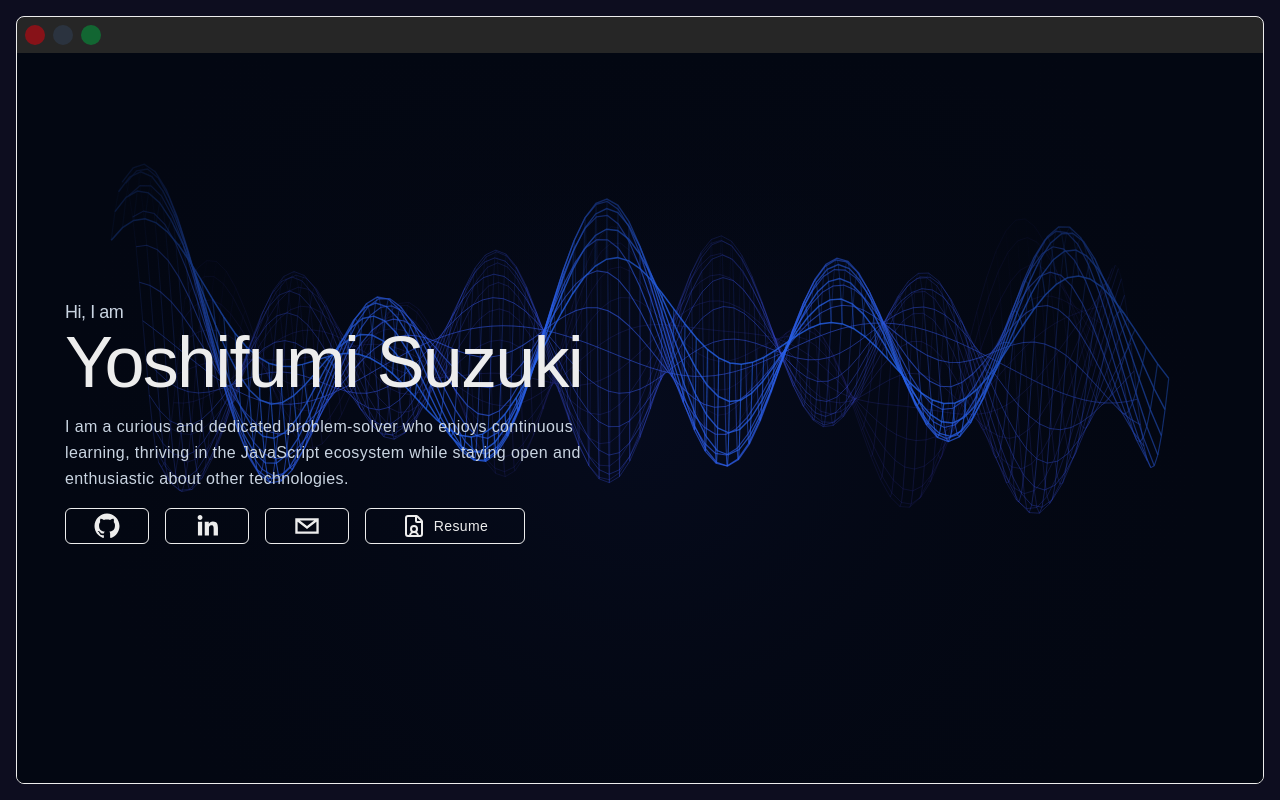
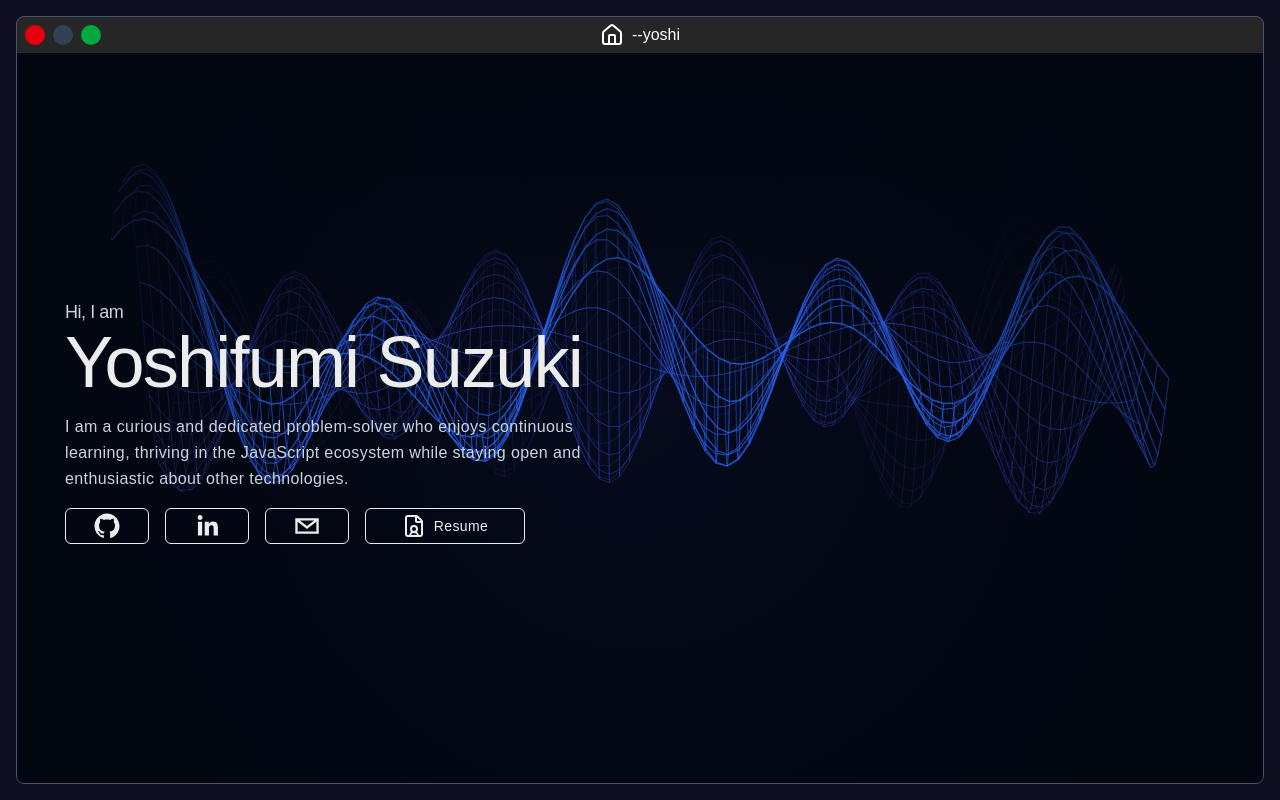
Before and after one commit to Yoshifumi12/portfolio, a Next.js app: page / in a window 1280 px wide. Built offline with nearby package versions, Linux system fonts and the light colour scheme.

Commit message:
feat(layout): move container to a separate component and add animations

```diff
--- /dev/null
+++ b/app/components/Container.tsx
@@ -0,0 +1,37 @@
+'use client'
+
+import { House, Minimize2, X } from 'lucide-react'
+import { motion } from 'framer-motion'
+const containerVariants = {
+  hidden: { opacity: 0, x: 60 },
+  visible: { opacity: 1, x: 0, transition: { duration: 2 } },
+}
+
+export default function Container({ children }: { children: React.ReactNode }) {
+  return (
+    <motion.div initial="hidden" animate="visible" variants={containerVariants}>
+      <div className="relative flex h-dvh overflow-hidden p-4">
+        <div className="relative overflow-hidden rounded-lg border border-slate-600 transition-all duration-700 size-full bg-neutral-800 flex flex-col">
+          <div className="flex gap-2 p-2 shrink-0 items-center relative">
+            <div className="flex gap-2 z-10">
+              <div className="bg-red-600 text-red-600 hover:text-red-800 rounded-full w-5 h-5 cursor-pointer">
+                <X width={20} height={20} />
+              </div>
+              <div className="bg-slate-700 rounded-full w-5 h-5" />
+              <div className="bg-green-600 text-green-600 hover:text-green-800 rounded-full w-5 h-5 cursor-pointer overflow-hidden">
+                <Minimize2 width={20} height={20} className="rotate-90" />
+              </div>
+            </div>
+            <div className="absolute left-1/2 top-1/2 -translate-x-1/2 -translate-y-1/2 flex items-center gap-x-2 text-white font-medium pointer-events-none">
+              <House />
+              --yoshi
+            </div>
+          </div>
+          <div className="bg-black flex-1 overflow-y-auto scrollbar-thin scrollbar-thumb-gray-400 scrollbar-track-gray-600 hover:scrollbar-thumb-gray-300">
+            {children}
+          </div>
+        </div>
+      </div>
+    </motion.div>
+  )
+}
--- a/app/layout.tsx
+++ b/app/layout.tsx
@@ -1,7 +1,7 @@
 import type { Metadata } from 'next'
 import { Geist, Geist_Mono } from 'next/font/google'
 import './globals.css'
-import { Minimize2, X } from 'lucide-react'
+import Container from './components/Container'
 
 const geistSans = Geist({
   variable: '--font-geist-sans',
@@ -26,22 +26,7 @@ export default function RootLayout({
   return (
     <html lang="en">
       <body className={`${geistSans.variable} ${geistMono.variable} antialiased`}>
-        <div className="relative flex h-dvh overflow-hidden p-4">
-          <div className="relative overflow-hidden rounded-lg border transition-all duration-700 size-full bg-neutral-800 flex flex-col">
-            <div className="flex gap-2 opacity-50 p-2 shrink-0">
-              <div className="bg-red-600 text-red-600 hover:text-red-800 rounded-full w-5 h-5 cursor-pointer">
-                <X width={20} height={20} />
-              </div>
-              <div className="bg-slate-700 rounded-full w-5 h-5" />
-              <div className="bg-green-600 text-green-600 hover:text-green-800 rounded-full w-5 h-5 cursor-pointer overflow-hidden">
-                <Minimize2 width={20} height={20} className="rotate-90" />
-              </div>
-            </div>
-            <div className="flex-1 overflow-y-auto scrollbar-thin scrollbar-thumb-gray-400 scrollbar-track-gray-600 hover:scrollbar-thumb-gray-300">
-              {children}
-            </div>
-          </div>
-        </div>
+        <Container>{children}</Container>
       </body>
     </html>
   )
```
